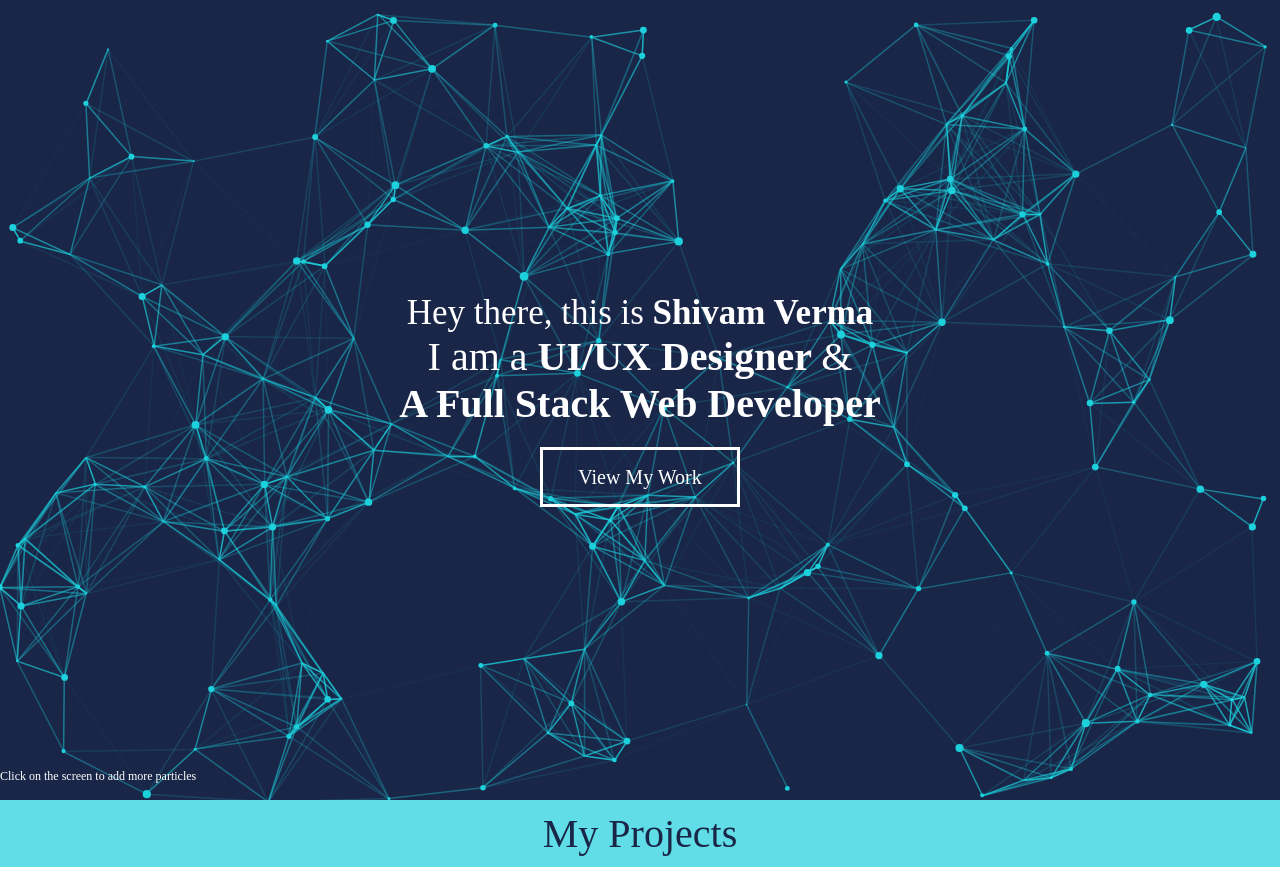
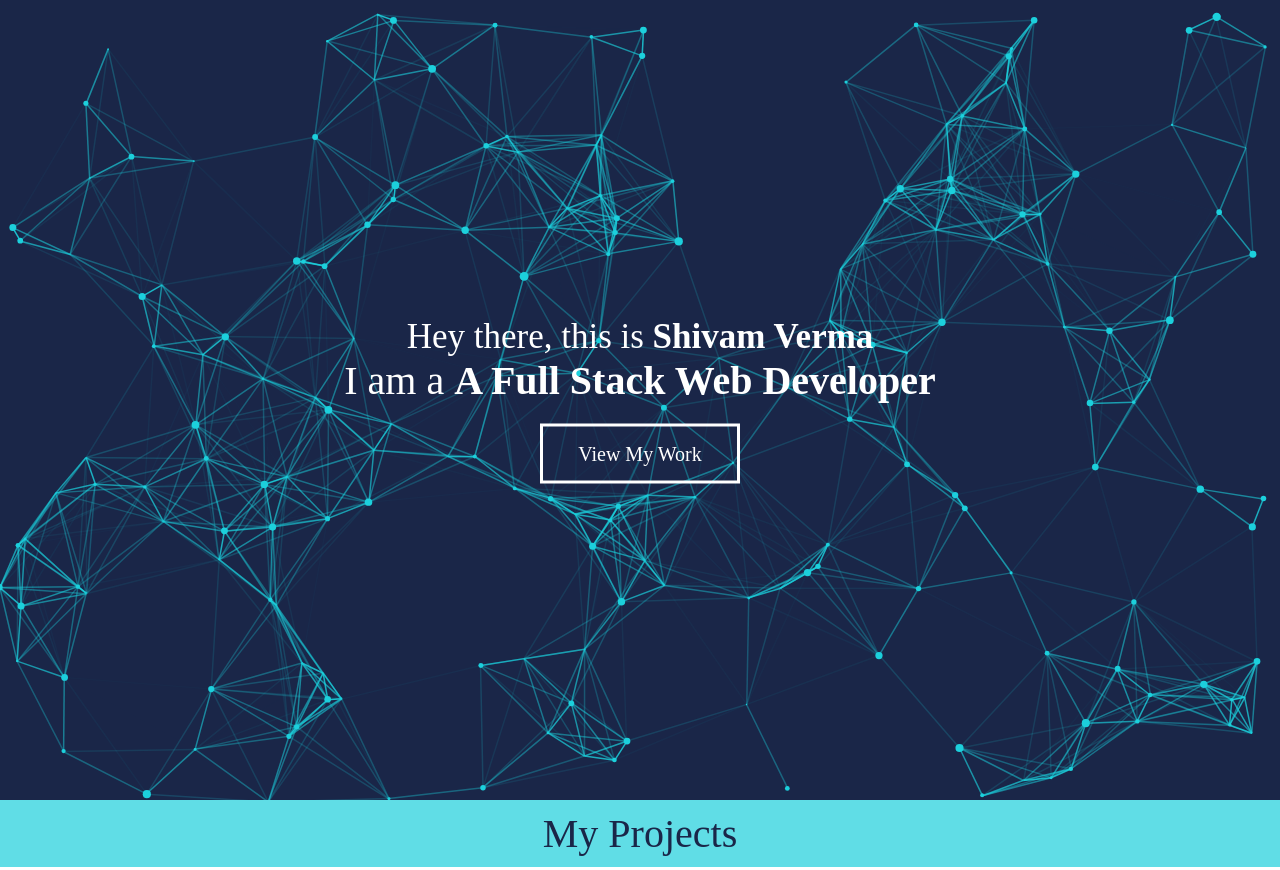
Before and after one commit to theshivamverma/Portfolio, a plain HTML site: page index.html in a window 1280 px wide. Shown: the top 870 px of the page. Drawn offline with Linux system fonts and the light colour scheme.

Commit message:
New branch

```diff
--- a/index.html
+++ b/index.html
@@ -15,10 +15,9 @@
 <body>
     <div id="back">
         <div id="particles">
-            <p>Click on the screen to add more particles</p>
             <div id="centertext">
                 <h2>Hey there, this is <span class="highlight"> Shivam Verma</span></h2>
-                <h1>I am a <span class="highlight">UI/UX Designer </span> & <br> <span class="highlight">A Full Stack Web Developer</span></h1>
+                <h1>I am a <span class="highlight">A Full Stack Web Developer</span></h1>
                 <a href="#project"><button>View My Work <i></i></button></a>
             </div>
         </div>
```
